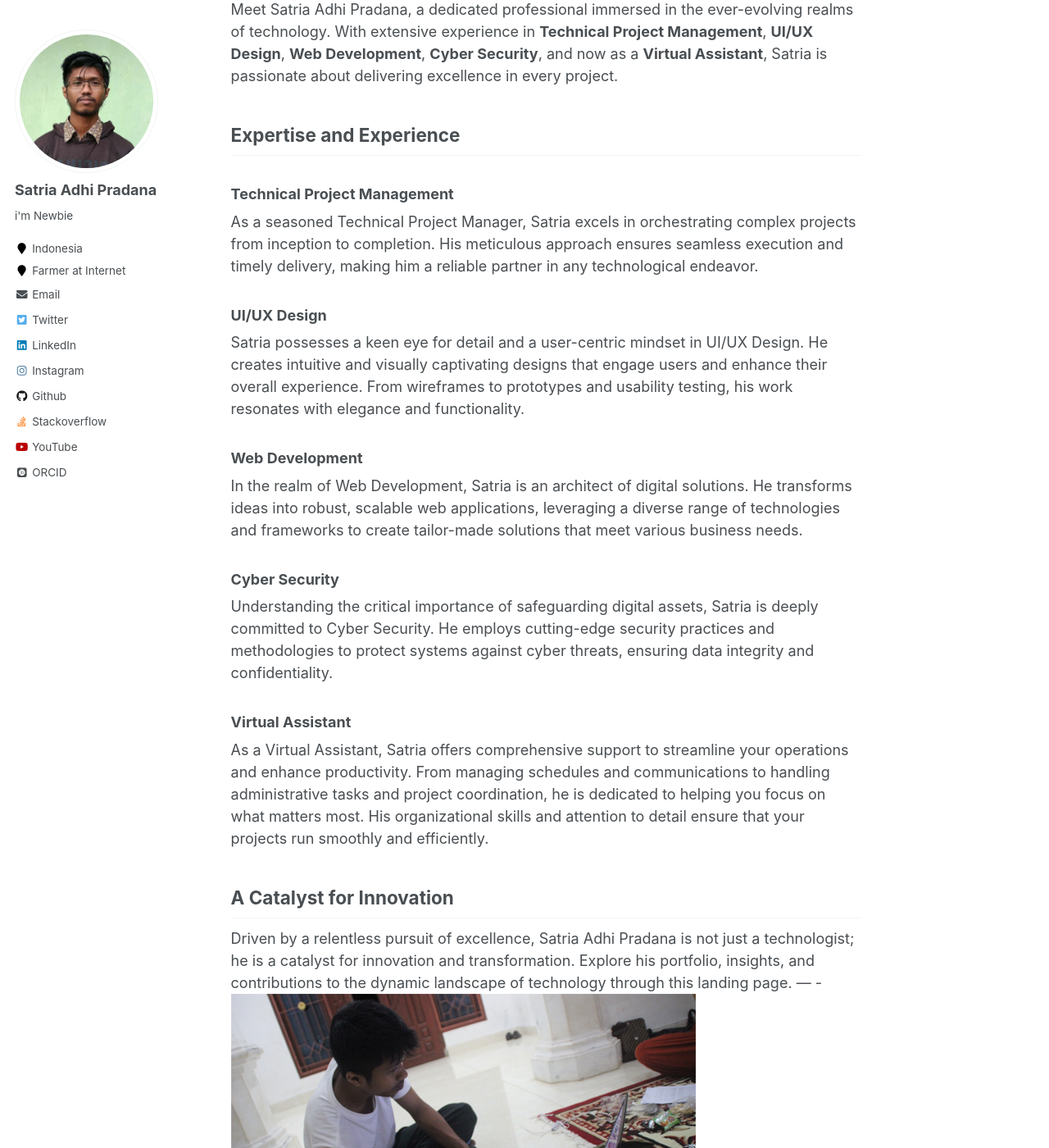
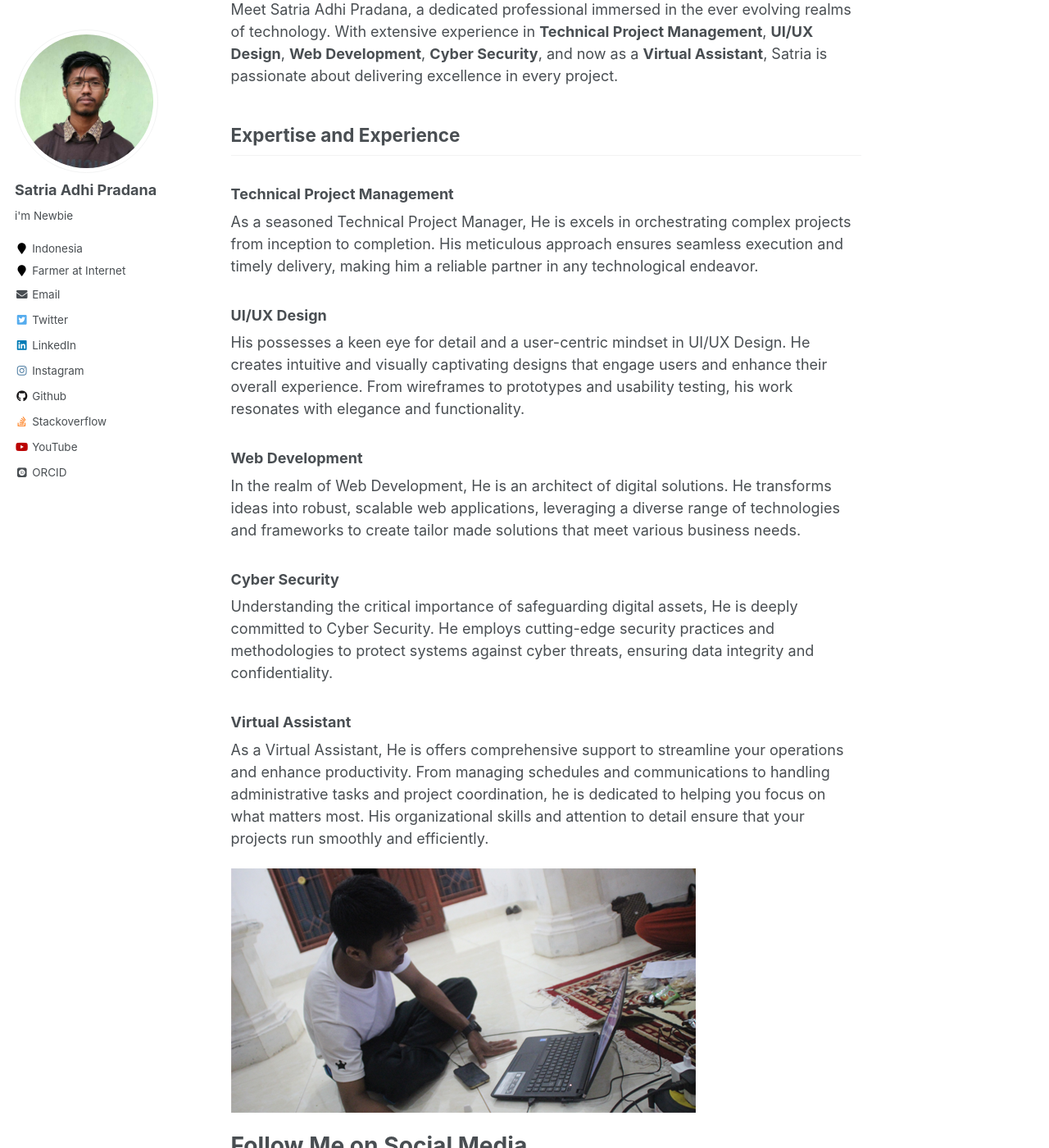
Before and after one commit to SatriaAdhiPradana/satriaadhipradana.github.io, a Jekyll site: the page built from _pages/about.md, in a window 1280 px wide and 1400 px high, scrolled down 310 px. Shown: the whole window at 82% size. Built offline with Jekyll 4.4.1, drawn with Linux system fonts in a browser that asks for light colours; some web fonts are replaced; some of the changed text lies outside the part shown.

Commit message:
Update about.md

```diff
--- a/_pages/about.md
+++ b/_pages/about.md
@@ -15,29 +15,26 @@ He is ....
 
 **Newbie Coder | Technology Enthusiast | Virtual Assistant**
 
-Meet Satria Adhi Pradana, a dedicated professional immersed in the ever-evolving realms of technology. With extensive experience in **Technical Project Management**, **UI/UX Design**, **Web Development**, **Cyber Security**, and now as a **Virtual Assistant**, Satria is passionate about delivering excellence in every project.
+Meet Satria Adhi Pradana, a dedicated professional immersed in the ever evolving realms of technology. With extensive experience in **Technical Project Management**, **UI/UX Design**, **Web Development**, **Cyber Security**, and now as a **Virtual Assistant**, Satria is passionate about delivering excellence in every project.
 
 ## Expertise and Experience
 
 ### Technical Project Management
-As a seasoned Technical Project Manager, Satria excels in orchestrating complex projects from inception to completion. His meticulous approach ensures seamless execution and timely delivery, making him a reliable partner in any technological endeavor.
+As a seasoned Technical Project Manager, He is excels in orchestrating complex projects from inception to completion. His meticulous approach ensures seamless execution and timely delivery, making him a reliable partner in any technological endeavor.
 
 ### UI/UX Design
-Satria possesses a keen eye for detail and a user-centric mindset in UI/UX Design. He creates intuitive and visually captivating designs that engage users and enhance their overall experience. From wireframes to prototypes and usability testing, his work resonates with elegance and functionality.
+His possesses a keen eye for detail and a user-centric mindset in UI/UX Design. He creates intuitive and visually captivating designs that engage users and enhance their overall experience. From wireframes to prototypes and usability testing, his work resonates with elegance and functionality.
 
 ### Web Development
-In the realm of Web Development, Satria is an architect of digital solutions. He transforms ideas into robust, scalable web applications, leveraging a diverse range of technologies and frameworks to create tailor-made solutions that meet various business needs.
+In the realm of Web Development, He is an architect of digital solutions. He transforms ideas into robust, scalable web applications, leveraging a diverse range of technologies and frameworks to create tailor made solutions that meet various business needs.
 
 ### Cyber Security
-Understanding the critical importance of safeguarding digital assets, Satria is deeply committed to Cyber Security. He employs cutting-edge security practices and methodologies to protect systems against cyber threats, ensuring data integrity and confidentiality.
+Understanding the critical importance of safeguarding digital assets, He is deeply committed to Cyber Security. He employs cutting-edge security practices and methodologies to protect systems against cyber threats, ensuring data integrity and confidentiality.
 
 ### Virtual Assistant
-As a Virtual Assistant, Satria offers comprehensive support to streamline your operations and enhance productivity. From managing schedules and communications to handling administrative tasks and project coordination, he is dedicated to helping you focus on what matters most. His organizational skills and attention to detail ensure that your projects run smoothly and efficiently.
+As a Virtual Assistant, He is offers comprehensive support to streamline your operations and enhance productivity. From managing schedules and communications to handling administrative tasks and project coordination, he is dedicated to helping you focus on what matters most. His organizational skills and attention to detail ensure that your projects run smoothly and efficiently.
 
-## A Catalyst for Innovation
-Driven by a relentless pursuit of excellence, Satria Adhi Pradana is not just a technologist; he is a catalyst for innovation and transformation. Explore his portfolio, insights, and contributions to the dynamic landscape of technology through this landing page.
----
--
+
 ![Editing a markdown file](/images/editing-talk.png)
 
 
```
Also changed, not shown: other parts of _pages/about.md (+0 -1 lines).
